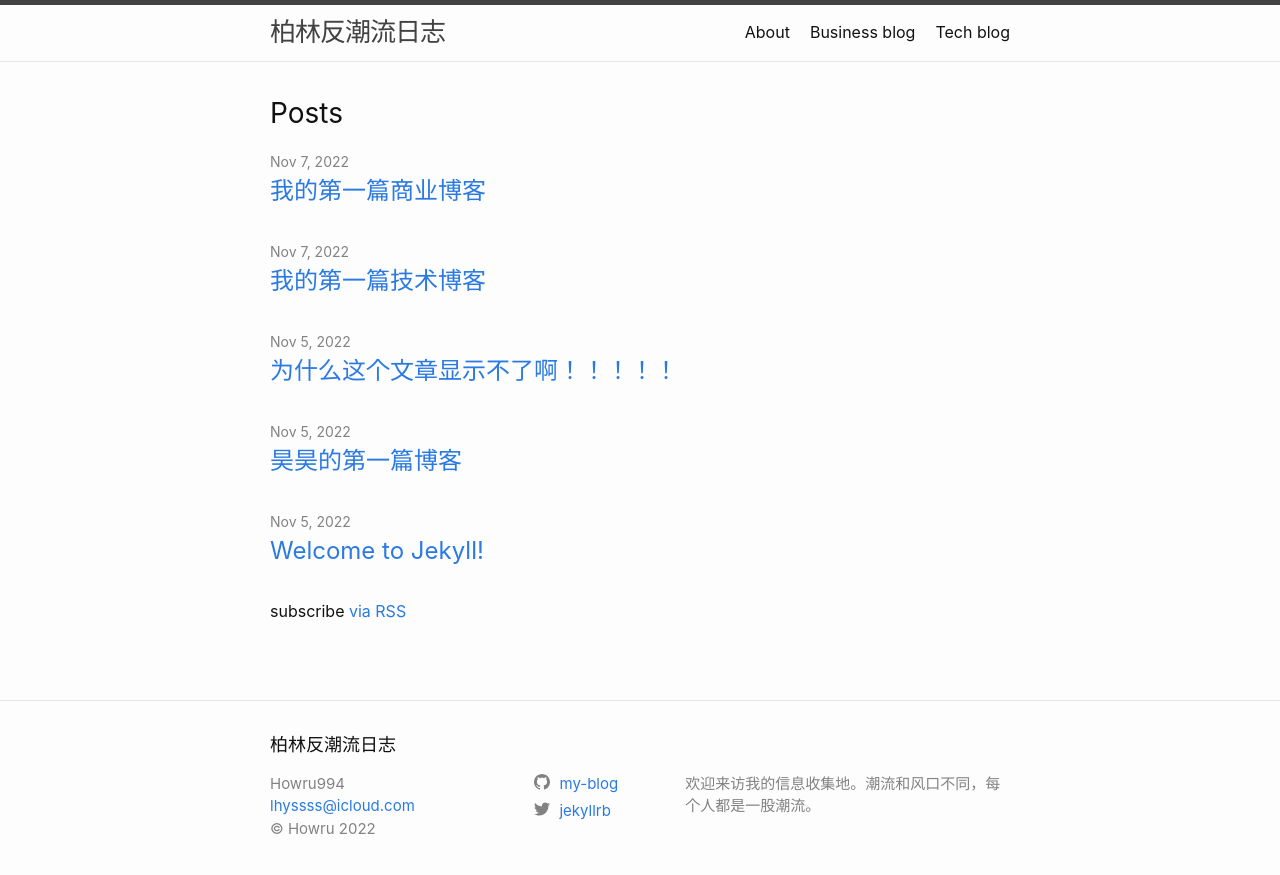
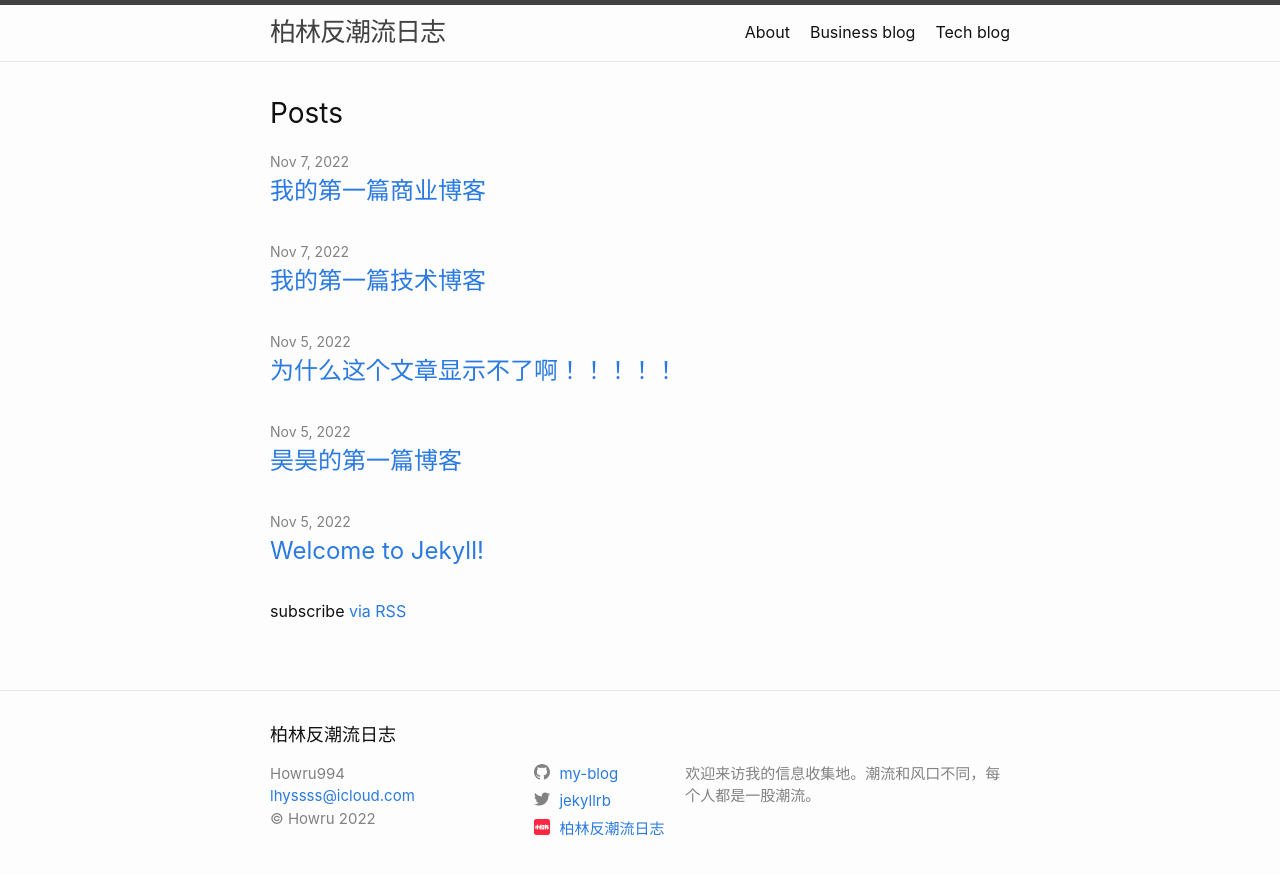
Before and after one commit to Howareu994/my-blog, a Jekyll site: the page built from index.markdown, in a window 1280 px wide. Shown: the top 875 px of the page. Built offline with Jekyll 4.4.1, drawn with Linux system fonts in a browser that asks for light colours.

Commit message:
updated-xiaohongshu-icon

```diff
--- a/_includes/social.html
+++ b/_includes/social.html
@@ -9,7 +9,7 @@
   {%- for mst in site.mastodon -%}{%- if mst.username and mst.instance -%}<li><a href="https://{{ mst.instance| cgi_escape | escape}}/@{{mst.username}}"><svg class="svg-icon"><use xlink:href="{{ '/assets/minima-social-icons.svg#mastodon' | relative_url }}"></use></svg> <span class="username">{{ mst.username|escape }}</span></a></li>{%- endif -%}{%- endfor -%}
   {%- if site.twitter_username -%}<li><a href="https://www.twitter.com/{{ site.twitter_username| cgi_escape | escape }}"><svg class="svg-icon"><use xlink:href="{{ '/assets/minima-social-icons.svg#twitter' | relative_url }}"></use></svg> <span class="username">{{ site.twitter_username| escape }}</span></a></li>{%- endif -%}
   {%- if site.youtube_username -%}<li><a href="https://youtube.com/{{ site.youtube_username| cgi_escape | escape }}"><svg class="svg-icon"><use xlink:href="{{ '/assets/minima-social-icons.svg#youtube' | relative_url }}"></use></svg> <span class="username">{{ site.youtube_username| escape }}</span></a></li>{%- endif -%}
-
+  {%- if site.xiaohongshu_username -%}<li><a href=" "><svg class="svg-icon"><use xlink:href="{{ '/assets/minima-social-icons.svg#xiaohongshu' | relative_url }}"></use></svg> <span class="username">柏林反潮流日志</span></a ></li>{%- endif -%}
 
   {%- if site.googleplus_username -%}<li><a href="https://plus.google.com/{{ site.googleplus_username| escape }}"><svg class="svg-icon"><use xlink:href="{{ '/assets/minima-social-icons.svg#googleplus' | relative_url }}"></use></svg> <span class="username">{{ site.googleplus_username| escape }}</span></a></li>{%- endif -%}
   {%- if site.rss -%}<li><a href="{{ 'feed.xml' | relative_url }}"><svg class="svg-icon"><use xlink:href="{{ '/assets/minima-social-icons.svg#rss' | relative_url }}"></use></svg> <span>{{ site.rss | escape }}</span></a></li>{%- endif -%}
```
Also changed, not shown: assets/minima-social-icons.svg.
